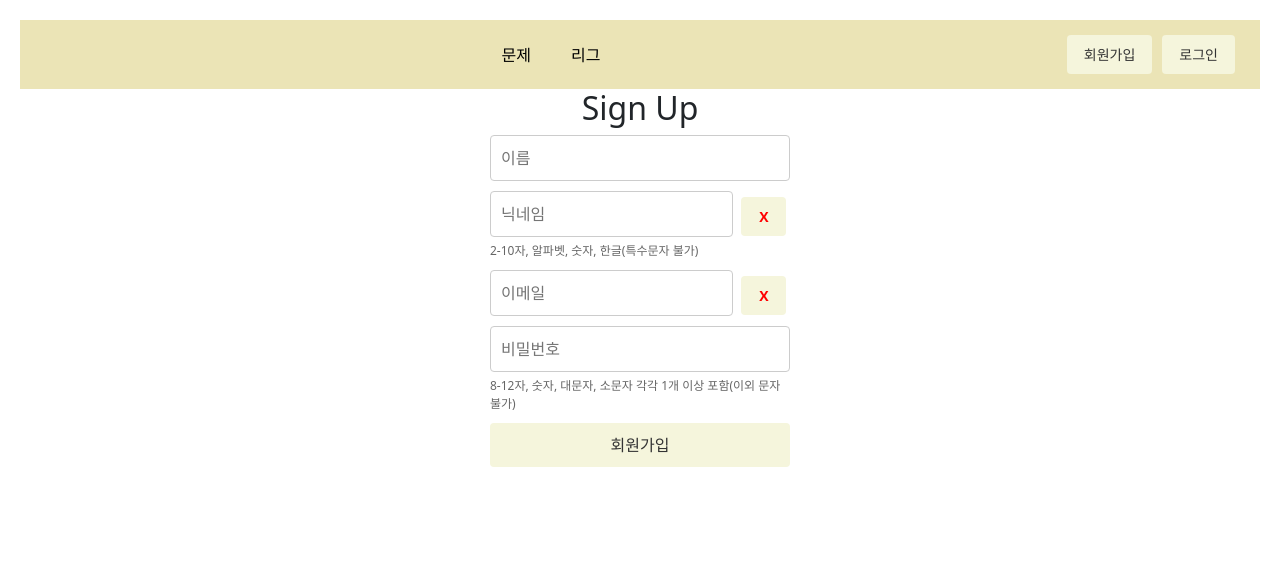
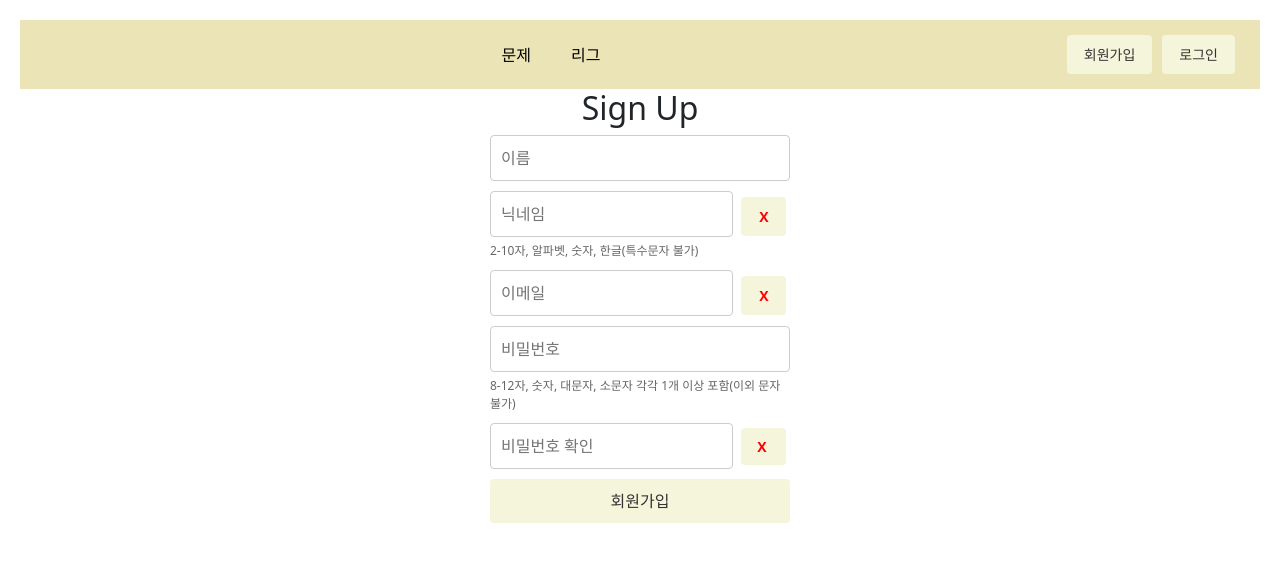
Before and after one commit to beyond-sw-camp/be04-4th-Triumers-Newsnippet, a Vue app: page /signup in a window 1280 px wide. Shown: the top 562 px of the page. Built offline with nearby package versions, Linux system fonts and the light colour scheme.

Commit message:
feat(auth): 비밀번호 재입력 및 일치 여부 확인 기능 구현
비밀번호 재입력 및 일치 여부 확인 기능이 구현되었습니다.

```diff
--- a/src/components/user/SignUp.vue
+++ b/src/components/user/SignUp.vue
@@ -25,6 +25,11 @@
           8-12자, 숫자, 대문자, 소문자 각각 1개 이상 포함(이외 문자 불가)
         </div>
       </div>
+      <div class="form-group">
+        <input v-model="checkPassword" type="password" placeholder="비밀번호 확인" style="display: inline-block; width: 81%;"/>&nbsp
+        <span v-if="statusCheckPassword === 200" class="span beige-v-symbol" style="display: inline-block; width: 15%;">V</span>
+        <span v-else class="span beige-x-symbol" style="display: inline-block; width: 15%;">X</span>
+      </div>
       <button @click="signup" class="signup-btn">회원가입</button>
     </div>
   </div>
@@ -34,7 +39,7 @@
 import axios from 'axios'
 import { useRouter } from 'vue-router';
 import Header from '@/views/Header.vue';
-import { ref } from 'vue';
+import { ref, watch } from 'vue';
 
 const router = useRouter();
 const user = {
@@ -43,9 +48,11 @@ const user = {
     email: '',
     password: ''
 };
+const checkPassword = ref('');
 
 const statusNickname = ref(0);
 const statusEmail = ref(0);
+const statusCheckPassword = ref(0);
 
 function checkNickname() {
   // 닉네임 중복 확인 로직 처리
@@ -72,6 +79,16 @@ function checkEmail() {
     alert(error.response.data.message);
   });
 }
+
+// 비밀번호 확인 로직 처리
+watch(checkPassword, async(newVal, oldVal) => {
+  if(newVal === user.password) {
+    statusCheckPassword.value = 200;
+  }
+  else {
+    statusCheckPassword.value = 400;
+  }
+});
 
 async function signup() {
   // 회원가입 로직 처리
@@ -142,6 +159,13 @@ async function signup() {
     transition: background-color 0.3s ease;
   }
 
+  .span {
+    padding: 8px 16px;
+    border-radius: 4px;
+    font-size: 14px;
+    transition: background-color 0.3s ease;
+  }
+
   .btn-beige {
     background-color: #f5f5dc;
     color: #333;
```
